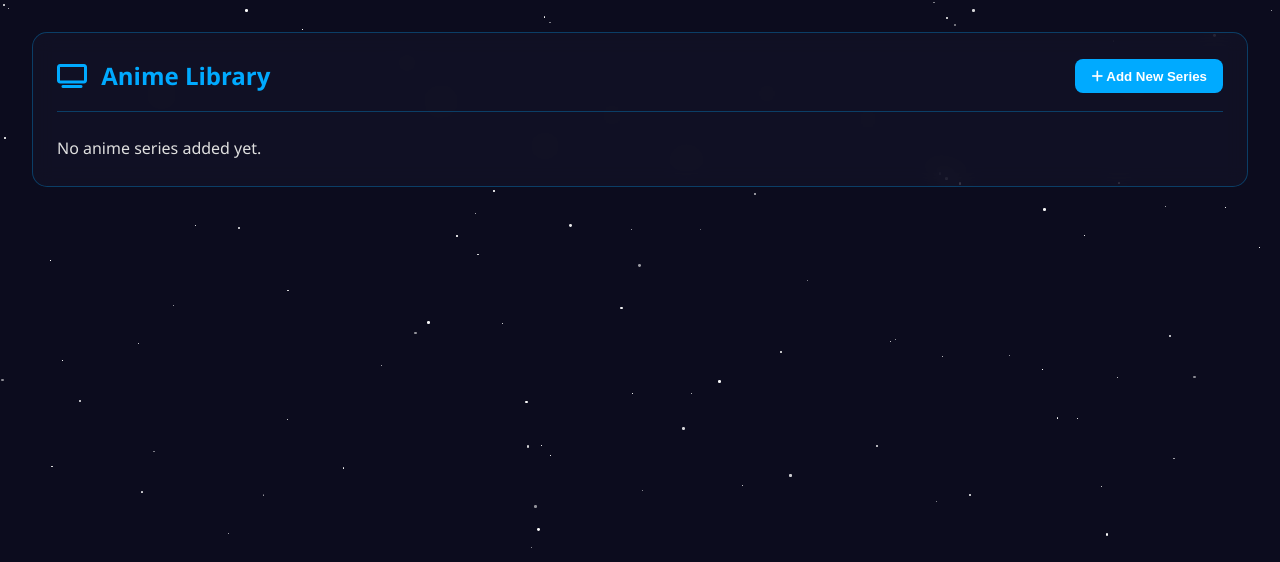
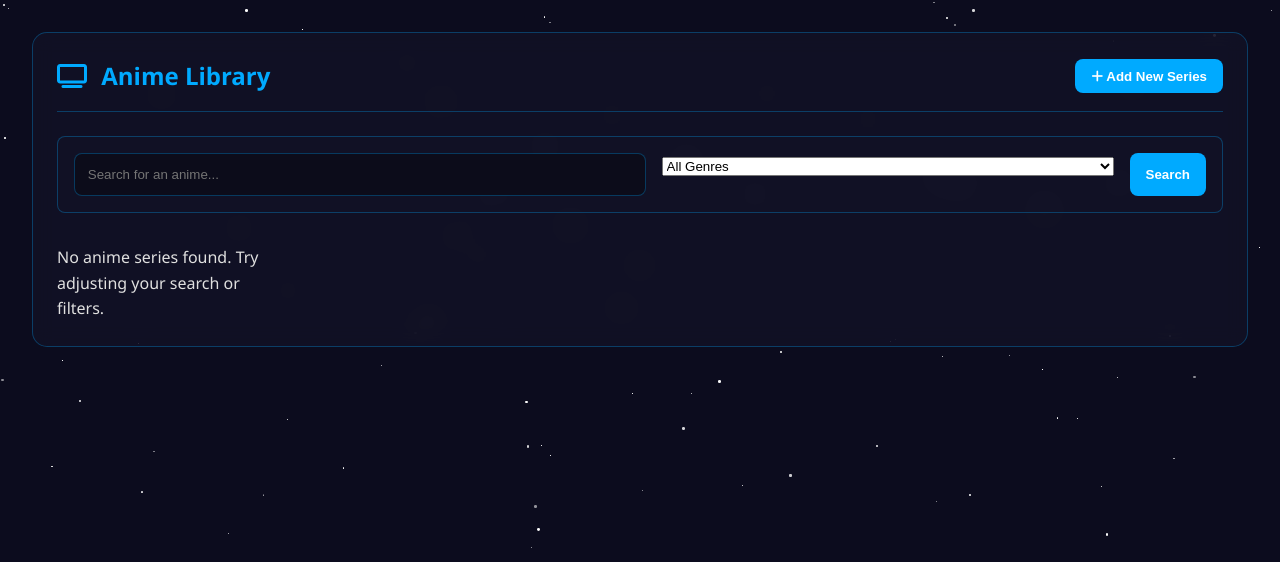
Before and after one commit to 1cbs/1cbs-app, a Flask app: page /anime in a window 1280 px wide. Shown: the part 129-691 px from the top of the page. Run offline with Flask 3, Linux system fonts and the light colour scheme; the visitor is signed in with stand-in values (Sample User, id 1); data that the repository does not hold is empty.

Commit message:
Update anime.html

```diff
--- a/templates/anime.html
+++ b/templates/anime.html
@@ -4,7 +4,23 @@
 
 {% block content %}
 <style>
-    /* Styles for the Netflix/Crunchyroll UI */
+    .search-and-filter-bar {
+        display: flex;
+        flex-wrap: wrap;
+        gap: 1rem;
+        margin-bottom: 2rem;
+        background: var(--card-background);
+        padding: 1rem;
+        border-radius: 8px;
+        border: 1px solid var(--border-color);
+    }
+    .search-and-filter-bar .form-group {
+        flex-grow: 1;
+        margin-bottom: 0;
+    }
+    .search-and-filter-bar input, .search-and-filter-bar select {
+        width: 100%;
+    }
     .anime-grid {
         display: grid;
         grid-template-columns: repeat(auto-fill, minmax(180px, 1fr));
@@ -37,67 +53,63 @@
         background: linear-gradient(to top, rgba(0,0,0,0.9) 0%, rgba(0,0,0,0) 100%);
         padding: 2rem 1rem 1rem 1rem;
         display: flex;
-        flex-direction: column;
-        justify-content: flex-end;
+        align-items: flex-end;
+        justify-content: space-between;
     }
     .poster-title {
-        color: white;
         font-weight: bold;
-        margin-bottom: 0.5rem;
     }
-    .poster-actions {
-        position: absolute;
-        top: 10px;
-        right: 10px;
-        opacity: 0;
-        transition: opacity 0.3s ease;
-    }
-    .anime-poster:hover .poster-actions {
-        opacity: 1;
-    }
-    .poster-actions .btn-icon {
-        background: rgba(40, 40, 50, 0.8);
-        color: white;
-        border-radius: 50%;
-        width: 40px;
-        height: 40px;
+    .poster-rating {
         display: flex;
         align-items: center;
-        justify-content: center;
-        font-size: 1rem;
+        gap: 0.25rem;
+        font-size: 0.9rem;
+        background: rgba(0,0,0,0.7);
+        padding: 0.25rem 0.5rem;
+        border-radius: 5px;
     }
-    .poster-actions .btn-icon:hover {
-        background: var(--danger-color);
+    .poster-rating .fa-star {
+        color: #ffc107;
     }
 </style>
 
 <section class="card glass-effect" id="anime">
     <div class="card-header">
         <h2><i class="fas fa-tv"></i> Anime Library</h2>
-        <!-- This now correctly checks if you are the master admin -->
         {% if session.get('is_master') %}
         <button class="btn-primary" onclick="openModal('addSeriesModal')"><i class="fas fa-plus"></i> Add New Series</button>
         {% endif %}
     </div>
     <div class="card-content">
+        <!-- Search and Filter Form -->
+        <form method="GET" action="{{ url_for('anime') }}" class="search-and-filter-bar">
+            <div class="form-group">
+                <input type="search" name="query" placeholder="Search for an anime..." value="{{ query or '' }}">
+            </div>
+            <div class="form-group">
+                <select name="genre" onchange="this.form.submit()">
+                    <option value="">All Genres</option>
+                    {% for genre in genres %}
+                    <option value="{{ genre.name }}" {% if genre.name == genre_filter %}selected{% endif %}>{{ genre.name }}</option>
+                    {% endfor %}
+                </select>
+            </div>
+            <button type="submit" class="btn-primary">Search</button>
+        </form>
+
         <div class="anime-grid">
-            {% for series in series_list %}
-            <a href="{{ url_for('anime_series_details', series_id=series.id) }}" class="anime-poster">
-                <img src="{{ series.image_url or 'https://placehold.co/400x600/0c0c1e/e0e0e0?text=' ~ series.title|replace(' ', '+') }}" alt="{{ series.title }} Poster" onerror="this.onerror=null;this.src='https://placehold.co/400x600/0c0c1e/e0e0e0?text=Image+Not+Found';" referrerpolicy="no-referrer">
+            {% for item in series_list_with_ratings %}
+            <a href="{{ url_for('anime_series_details', series_id=item.series.id) }}" class="anime-poster">
+                <img src="{{ item.series.image_url or 'https://placehold.co/400x600/0c0c1e/e0e0e0?text=' ~ item.series.title|replace(' ', '+') }}" alt="{{ item.series.title }} Poster" referrerpolicy="no-referrer">
                 <div class="poster-overlay">
-                    <h4 class="poster-title">{{ series.title }}</h4>
+                    <h4 class="poster-title">{{ item.series.title }}</h4>
+                    <div class="poster-rating">
+                        <i class="fas fa-star"></i> {{ item.avg_rating if item.avg_rating > 0 else 'N/A' }}
+                    </div>
                 </div>
-                <!-- This now correctly checks if you are the master admin -->
-                {% if session.get('is_master') %}
-                <div class="poster-actions">
-                    <form action="{{ url_for('delete_anime_series', id=series.id) }}" method="POST" onclick="return confirm('Are you sure you want to delete this entire series and all its episodes?'); event.stopPropagation();">
-                        <button type="submit" class="btn-icon btn-delete"><i class="fas fa-trash"></i></button>
-                    </form>
-                </div>
-                {% endif %}
             </a>
             {% else %}
-            <p>No anime series added yet.</p>
+            <p>No anime series found. Try adjusting your search or filters.</p>
             {% endfor %}
         </div>
     </div>
@@ -111,12 +123,20 @@
         <h2>Add New Anime Series</h2>
         <form action="{{ url_for('add_anime_series') }}" method="POST">
             <div class="form-group">
-                <label for="series-title">Series Title (e.g., One Piece)</label>
-                <input type="text" id="series-title" name="title" required>
+                <label>Series Title</label>
+                <input type="text" name="title" required>
             </div>
             <div class="form-group">
-                <label for="series-image-url">Poster Image URL</label>
-                <input type="url" id="series-image-url" name="image_url" placeholder="https://.../poster.jpg">
+                <label>Poster Image URL</label>
+                <input type="url" name="image_url" placeholder="https://.../poster.jpg">
+            </div>
+            <div class="form-group">
+                <label>Genres (Hold Ctrl/Cmd to select multiple)</label>
+                <select name="genres" multiple style="height: 150px;">
+                    {% for genre in genres %}
+                    <option value="{{ genre.id }}">{{ genre.name }}</option>
+                    {% endfor %}
+                </select>
             </div>
             <button type="submit" class="btn-primary">Save Series</button>
         </form>
```
Also changed, not shown: other parts of templates/anime.html (+2 -2 lines).
